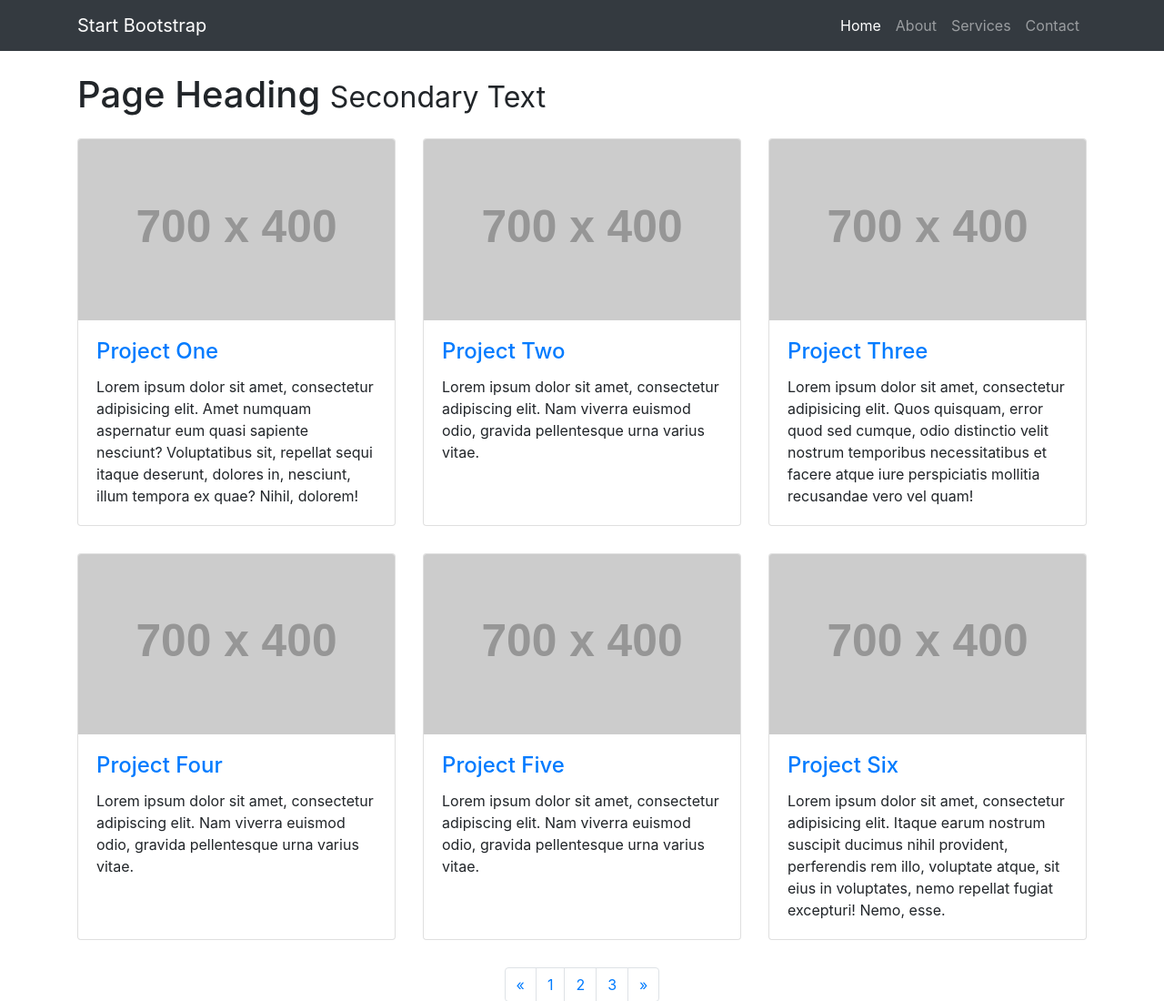
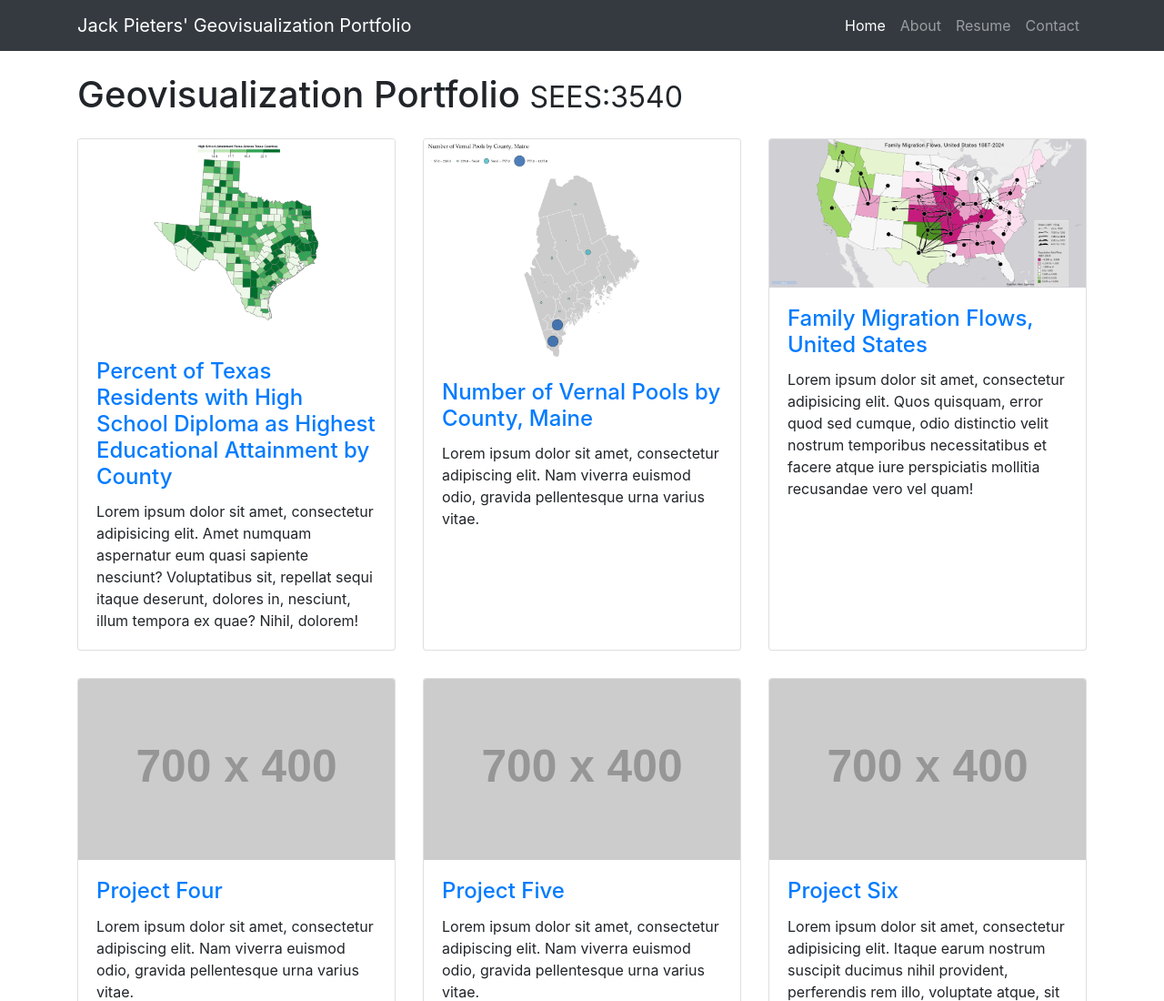
Before and after one commit to geog3540/jpieters, a website: page index.html in a window 1280 px wide. Shown: the top 1100 px of the page at 91% size. Drawn offline with Linux system fonts and the light colour scheme; placeholder pictures from the web are drawn by us.

Commit message:
almost done.

```diff
--- a/index.html
+++ b/index.html
@@ -8,7 +8,7 @@
     <meta name="description" content="">
     <meta name="author" content="">
 
-    <title>3 Col Portfolio - Start Bootstrap Template</title>
+    <title>Jack's Portfolio</title>
 
     <!-- Bootstrap core CSS -->
     <link href="vendor/bootstrap/css/bootstrap.min.css" rel="stylesheet">
@@ -23,7 +23,7 @@
     <!-- Navigation -->
     <nav class="navbar navbar-expand-lg navbar-dark bg-dark fixed-top">
       <div class="container">
-        <a class="navbar-brand" href="#">Start Bootstrap</a>
+        <a class="navbar-brand" href="#">Jack Pieters' Geovisualization Portfolio</a>
         <button class="navbar-toggler" type="button" data-toggle="collapse" data-target="#navbarResponsive" aria-controls="navbarResponsive" aria-expanded="false" aria-label="Toggle navigation">
           <span class="navbar-toggler-icon"></span>
         </button>
@@ -35,13 +35,13 @@
               </a>
             </li>
             <li class="nav-item">
-              <a class="nav-link" href="#">About</a>
+              <a class="nav-link" href="bio.pdf">About</a>
             </li>
             <li class="nav-item">
-              <a class="nav-link" href="#">Services</a>
+              <a class="nav-link" href="resume.pdf">Resume</a>
             </li>
             <li class="nav-item">
-              <a class="nav-link" href="#">Contact</a>
+              <a class="nav-link" href="mailto:jack.pieters@icloud.com">Contact</a>
             </li>
           </ul>
         </div>
@@ -52,17 +52,17 @@
     <div class="container">
 
       <!-- Page Heading -->
-      <h1 class="my-4">Page Heading
-        <small>Secondary Text</small>
+      <h1 class="my-4">Geovisualization Portfolio
+        <small>SEES:3540</small>
       </h1>
 
       <div class="row">
         <div class="col-lg-4 col-sm-6 portfolio-item">
           <div class="card h-100">
-            <a href="#"><img class="card-img-top" src="http://placehold.it/700x400" alt=""></a>
+            <a href="https://observablehq.com/d/fedea40303140291"><img class="card-img-top" src="images/choropleth.png" alt=""></a>
             <div class="card-body">
               <h4 class="card-title">
-                <a href="#">Project One</a>
+                <a href="https://observablehq.com/d/fedea40303140291">Percent of Texas Residents with High School Diploma as Highest Educational Attainment by County</a>
               </h4>
               <p class="card-text">Lorem ipsum dolor sit amet, consectetur adipisicing elit. Amet numquam aspernatur eum quasi sapiente nesciunt? Voluptatibus sit, repellat sequi itaque deserunt, dolores in, nesciunt, illum tempora ex quae? Nihil, dolorem!</p>
             </div>
@@ -70,10 +70,10 @@
         </div>
         <div class="col-lg-4 col-sm-6 portfolio-item">
           <div class="card h-100">
-            <a href="#"><img class="card-img-top" src="http://placehold.it/700x400" alt=""></a>
+            <a href="https://observablehq.com/d/d264842a6fa6a33e"><img class="card-img-top" src="images/graduatedSymbols.png" alt=""></a>
             <div class="card-body">
               <h4 class="card-title">
-                <a href="#">Project Two</a>
+                <a href="https://observablehq.com/d/d264842a6fa6a33e">Number of Vernal Pools by County, Maine</a>
               </h4>
               <p class="card-text">Lorem ipsum dolor sit amet, consectetur adipiscing elit. Nam viverra euismod odio, gravida pellentesque urna varius vitae.</p>
             </div>
@@ -81,10 +81,10 @@
         </div>
         <div class="col-lg-4 col-sm-6 portfolio-item">
           <div class="card h-100">
-            <a href="#"><img class="card-img-top" src="http://placehold.it/700x400" alt=""></a>
+            <a href="#"><img class="card-img-top" src="images/flow_map.png" alt=""></a>
             <div class="card-body">
               <h4 class="card-title">
-                <a href="#">Project Three</a>
+                <a href="#">Family Migration Flows, United States</a>
               </h4>
               <p class="card-text">Lorem ipsum dolor sit amet, consectetur adipisicing elit. Quos quisquam, error quod sed cumque, odio distinctio velit nostrum temporibus necessitatibus et facere atque iure perspiciatis mollitia recusandae vero vel quam!</p>
             </div>
```
Also changed, not shown: images/choropleth.png (added), images/flow_map.png (added), images/graduatedSymbols.png (added), 1 other file.
